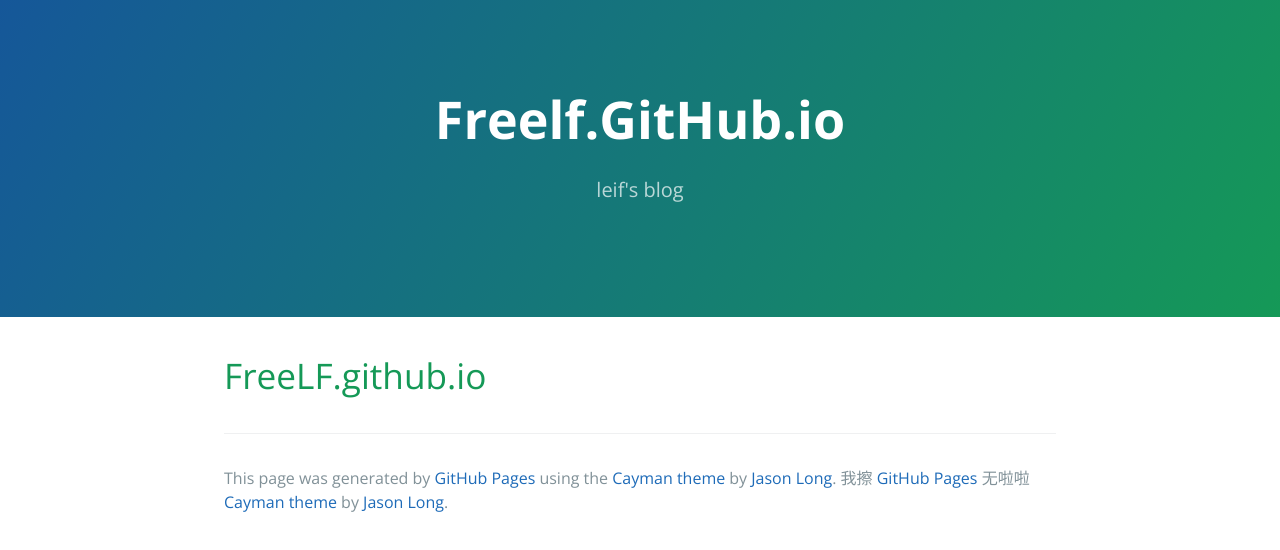
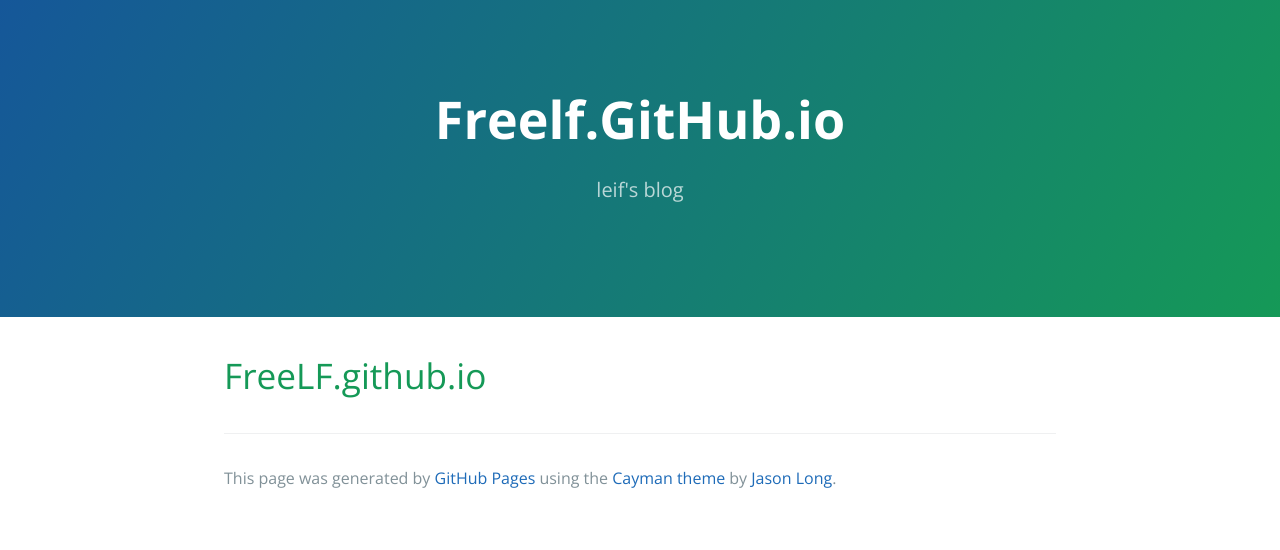
Before and after one commit to FreeLF/FreeLF.github.io, a plain HTML site: page index.html in a window 1280 px wide. Drawn offline with nearby package versions, Linux system fonts and the light colour scheme.

Commit message:
Update index.html

```diff
--- a/index.html
+++ b/index.html
@@ -21,8 +21,7 @@
 
       <footer class="site-footer">
 
-        <span class="site-footer-credits">This page was generated by <a href="https://pages.github.com">GitHub Pages</a> using the <a href="https://github.com/jasonlong/cayman-theme">Cayman theme</a> by <a href="https://twitter.com/jasonlong">Jason Long</a>.</span>
-        <span class="site-footer-credits">我擦 <a href="/charles/Charles%20%E6%8A%93%E5%8C%85%E5%87%86%E5%A4%87%E8%BF%87%E7%A8%8B.html">GitHub Pages</a> 无啦啦 <a href="https://github.com/jasonlong/cayman-theme">Cayman theme</a> by <a href="https://twitter.com/jasonlong">Jason Long</a>.</span>
+        <span class="site-footer-credits">This page was generated by <a href="/charles/Charles%20%E6%8A%93%E5%8C%85%E5%87%86%E5%A4%87%E8%BF%87%E7%A8%8B.html">GitHub Pages</a> using the <a href="https://github.com/jasonlong/cayman-theme">Cayman theme</a> by <a href="https://twitter.com/jasonlong">Jason Long</a>.</span>
 
       </footer>
 
```
